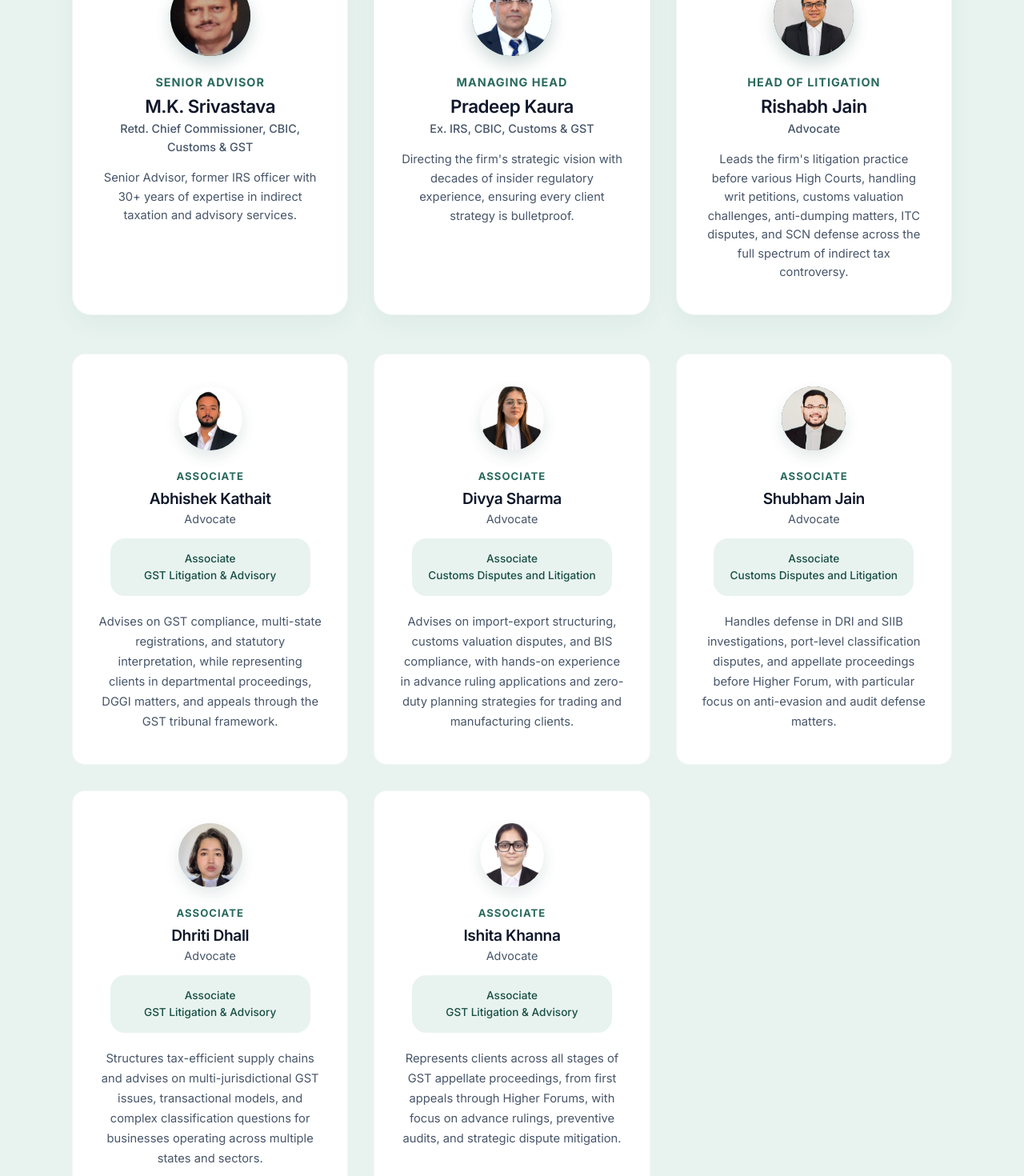
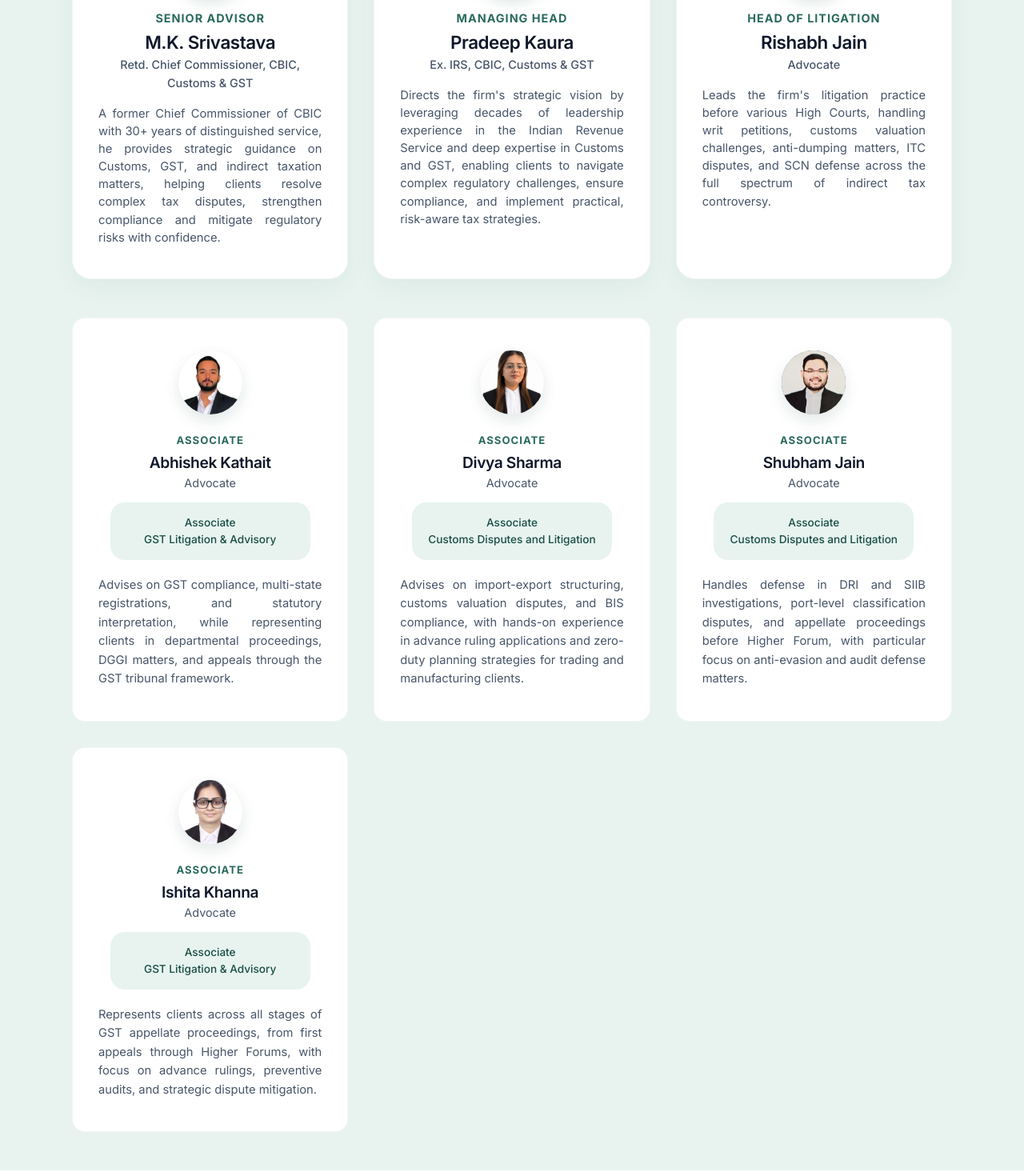
Before and after one commit to VaishnaviKathait55/Definites, a React (Vite) app in the folder client/: page /team in a window 1280 px wide. Shown: the part 480-1950 px from the top of the page at 80% size. Built offline with nearby package versions, Linux system fonts and the light colour scheme.

Commit message:
navbar and team section updated

```diff
--- a/client/src/components/Navbar.jsx
+++ b/client/src/components/Navbar.jsx
@@ -20,7 +20,7 @@ const Navbar = () => {
         <li><Link to="/about">About</Link></li>
         <li><Link to="/services">Services</Link></li>
         <li><Link to="/expertise">Expertise</Link></li>
-        <li><Link to="/testimonials">Testimonials</Link></li>
+        <li><Link to="/testimonials">Latest Updates</Link></li>
         <li><Link to="/team">Team</Link></li>
         <li><Link to="/contact">Contact</Link></li>
       </ul>
--- a/client/src/components/Team.jsx
+++ b/client/src/components/Team.jsx
@@ -1,7 +1,7 @@
 import React from 'react';
 
 import abhishekImg from '../assets/team/Abhishek Kathait.jpeg';
-import dhritiImg from '../assets/team/Dhriti Dhall.jpeg';
+// import dhritiImg from '../assets/team/Dhriti Dhall.jpeg';
 import divyaImg from '../assets/team/Divya Sharma.jpeg';
 import ishitaImg from '../assets/team/Ishita Khanna.jpeg';
 import mkImg from '../assets/team/MK Srivastava.jpeg';
@@ -16,7 +16,8 @@ const founders = [
     position: 'Senior Advisor',
     name: 'M.K. Srivastava',
     title: 'Retd. Chief Commissioner, CBIC, Customs & GST',
-    bio: 'Senior Advisor, former IRS officer with 30+ years of expertise in indirect taxation and advisory services.',
+    bio: "A former Chief Commissioner of CBIC with 30+ years of distinguished service, he provides strategic guidance on Customs, GST, and indirect taxation matters, helping clients resolve complex tax disputes, strengthen compliance and mitigate regulatory risks with confidence.",
+    // 'Senior Advisor, former IRS officer with 30+ years of expertise in indirect taxation and advisory services.',
   },
   {
     image: pradeepImg,
@@ -24,7 +25,8 @@ const founders = [
     position: 'Managing Head',
     name: 'Pradeep Kaura',
     title: 'Ex. IRS, CBIC, Customs & GST',
-    bio: "Directing the firm's strategic vision with decades of insider regulatory experience, ensuring every client strategy is bulletproof.",
+    // bio: "Directing the firm's strategic vision with decades of insider regulatory experience, ensuring every client strategy is bulletproof.",
+    bio:"Directs the firm's strategic vision by leveraging decades of leadership experience in the Indian Revenue Service and deep expertise in Customs and GST, enabling clients to navigate complex regulatory challenges, ensure compliance, and implement practical, risk-aware tax strategies.",
   },
   {
     image: rishabhImg,
@@ -60,14 +62,6 @@ const advocates = [
     title: 'Advocate',
     expertise: 'Customs Disputes and Litigation',
     bio: 'Handles defense in DRI and SIIB investigations, port-level classification disputes, and appellate proceedings before Higher Forum, with particular focus on anti-evasion and audit defense matters.',
-  },
-  {
-    image: dhritiImg,
-    name: 'Dhriti Dhall',
-    position: 'Associate',
-    title: 'Advocate',
-    expertise: 'GST Litigation & Advisory',
-    bio: 'Structures tax-efficient supply chains and advises on multi-jurisdictional GST issues, transactional models, and complex classification questions for businesses operating across multiple states and sectors.',
   },
   {
     image: ishitaImg,
--- a/client/src/index.css
+++ b/client/src/index.css
@@ -81,6 +81,10 @@ p {
   box-shadow: 0 10px 30px rgba(24, 78, 68, 0.1);
 }
 
+
+
+/* --------------------------                    NAVBAR SECTION            -------------------------------------- */
+
 .navbar {
   display: flex;
   justify-content: space-between;
@@ -199,8 +203,12 @@ p {
   border: 1px solid rgba(24, 78, 68, 0.1);
 }
 
+
+/* -----------------------------      ABOUT SECTION                ---------------------------------------- */
+
+
 .about-section {
-  padding: 8rem 5%;
+  padding: 3rem;
   background-color: var(--color-mint);
 }
 
@@ -308,8 +316,13 @@ p {
   }
 }
 
+
+/* ---------------------------------     SERVICE SECTION ---------------------------------------------------- */
+
+
 .services-section {
-  padding: 6rem 5% 3rem 5%;
+  /* padding: 6rem 5% 3rem 5%;  */
+  padding: 3rem;
   background-color: var(--color-white);
 }
 
@@ -495,6 +508,11 @@ p {
   }
 }
 
+
+
+/* -----------------------------------------     EXPERTISE SECTION     ----------------------------------------------- */
+
+
 .expertise-section {
   padding: 2rem 5% 8rem 5%;
   background-color: var(--color-white);
@@ -612,6 +630,10 @@ p {
   }
 }
 
+
+/* ----------------------------------------------          INSIGHTS SECTION         ----------------------------------------------- */
+
+
 .insights-section {
   padding: 6rem 5% 8rem 5%;
   background-color: var(--color-mint);
@@ -710,8 +732,11 @@ p {
   border-top: 1px solid transparent;
 }
 
+
+/*-----------------------------            TESTIMONIALS                           -------------------------- */
+
 .testimonials-section {
-  padding: 8rem 5%;
+  padding: 3rem ;
   background-color: var(--color-primary);
   color: var(--color-white);
   position: relative;
@@ -856,171 +881,12 @@ p {
   }
 }
 
-/* .team-section {
-  padding: 8rem 5%;
-  background-color: var(--color-mint);
-}
-
-.team-container {
-  max-width: 1100px;
-  margin: 4rem auto 0;
-  display: flex;
-  flex-direction: column;
-  gap: 3rem;
-}
-
-.founder-spotlight {
-  background-color: var(--color-white);
-  border-radius: var(--radius-lg);
+
+/* ------------------------------------------------      TEAM SECTION    -------------------------------------------------------------- */
+
+.team-section {
+  /* padding: 8rem 5%; */
   padding: 3rem;
-  display: flex;
-  align-items: center;
-  gap: 3rem;
-  box-shadow: 0 10px 30px rgba(24, 78, 68, 0.05);
-  border: 1px solid rgba(24, 78, 68, 0.05);
-}
-
-.founder-avatar-large {
-  width: 120px;
-  height: 120px;
-  border-radius: 50%;
-  background: linear-gradient(135deg, var(--color-primary), var(--color-primary-light));
-  display: flex;
-  align-items: center;
-  justify-content: center;
-  flex-shrink: 0;
-  color: var(--color-white);
-  font-size: 2.5rem;
-  font-family: var(--font-heading);
-  font-weight: 700;
-  box-shadow: 0 10px 20px rgba(24, 78, 68, 0.2);
-}
-
-.founder-role {
-  font-size: 0.9rem;
-  font-weight: 700;
-  color: var(--color-primary-light);
-  text-transform: uppercase;
-  letter-spacing: 1px;
-  margin-bottom: 0.5rem;
-  display: block;
-}
-
-.founder-details h3 {
-  font-size: 2.2rem;
-  color: var(--text-main);
-  margin-bottom: 0.2rem;
-}
-
-.founder-credentials {
-  color: var(--text-muted);
-  font-weight: 500;
-  margin-bottom: 1rem;
-}
-
-.founder-bio {
-  font-size: 1rem;
-  line-height: 1.6;
-  max-width: 600px;
-}
-
-.advocates-grid {
-  display: grid;
-  grid-template-columns: repeat(3, 1fr);
-  gap: 2rem;
-}
-
-.team-card {
-  background-color: var(--color-white);
-  border-radius: var(--radius-md);
-  padding: 2.5rem 2rem;
-  display: flex;
-  flex-direction: column;
-  align-items: center;
-  text-align: center;
-  transition: var(--transition-smooth);
-  border: 1px solid rgba(24, 78, 68, 0.05);
-}
-
-.team-card:hover {
-  transform: translateY(-8px);
-  box-shadow: 0 15px 30px rgba(24, 78, 68, 0.08);
-  border-color: var(--color-primary-light);
-}
-
-.team-avatar {
-  width: 80px;
-  height: 80px;
-  border-radius: 50%;
-  background-color: var(--color-mint);
-  color: var(--color-primary);
-  display: flex;
-  align-items: center;
-  justify-content: center;
-  font-size: 1.5rem;
-  font-weight: 700;
-  font-family: var(--font-heading);
-  margin-bottom: 1.5rem;
-  transition: var(--transition-smooth);
-}
-
-.team-card:hover .team-avatar {
-  background-color: var(--color-primary);
-  color: var(--color-white);
-}
-
-.team-info h4 {
-  font-size: 1.2rem;
-  color: var(--text-main);
-  margin-bottom: 0.3rem;
-}
-
-.team-role {
-  font-size: 0.9rem;
-  color: var(--text-muted);
-  display: block;
-  margin-bottom: 1.2rem;
-}
-
-.team-focus {
-  font-size: 0.85rem;
-  color: var(--color-primary);
-  font-weight: 500;
-  display: flex;
-  align-items: center;
-  justify-content: center;
-  gap: 0.4rem;
-  background-color: var(--color-mint);
-  padding: 6px 12px;
-  border-radius: 50px;
-}
-
-.focus-dot {
-  width: 6px;
-  height: 6px;
-  background-color: var(--color-primary);
-  border-radius: 50%;
-}
-
-@media (max-width: 960px) {
-  .advocates-grid {
-    grid-template-columns: repeat(2, 1fr);
-  }
-  .founder-spotlight {
-    flex-direction: column;
-    text-align: center;
-    gap: 2rem;
-  }
-}
-
-@media (max-width: 600px) {
-  .advocates-grid {
-    grid-template-columns: 1fr;
-  }
-} */
-
-.team-section {
-  padding: 8rem 5%;
   background-color: var(--color-mint);
 }
 
@@ -1109,7 +975,10 @@ p {
 
 .founder-bio {
   font-size: 0.92rem;
-  line-height: 1.6;
+  line-height: 1.5;
+  text-align: justify;
+  text-justify: inter-word; /* Better spacing in supported browsers */
+
 }
 
 /* ── Advocates grid (rows 2 & 3) ── */
@@ -1205,6 +1074,12 @@ p {
   color: var(--text-muted);
   display: block;
   margin-bottom: 1rem;
+}
+
+.team-bio {
+  text-align: justify;
+  text-justify: inter-word; /* Better spacing in supported browsers */
+  line-height: 1.6;
 }
 
 .team-focus {
@@ -1250,6 +1125,11 @@ p {
     grid-template-columns: 1fr;
   }
 }
+
+
+/* ----------------------------------     CONTACT SECTION     ------------------------------------------------------ */
+
+
 
 .contact-section {
   background-color: var(--color-primary);
@@ -2105,7 +1985,7 @@ p {
 }
 
 .auth-form input,
-.textarea-label textarea {
+.auth-form textarea {
   border: 1px solid #e2e8e5;
   background: #fff;
   color: #1a201e;
@@ -2113,14 +1993,22 @@ p {
   padding: 1rem;
   font: inherit;
   transition: all 0.2s;
-}
+  width: 100%;
+  box-sizing: border-box;
+}
+
+.auth-form textarea{
+  resize:none;
+}
+
 
 .auth-form input:focus,
-.textarea-label textarea:focus {
+.auth-form textarea:focus {
   outline: none;
   border-color: #184e44;
   box-shadow: 0 0 0 4px rgba(24, 78, 68, 0.05);
 }
+
 .auth-submit-btn {
   width: 100%;
   background: #184e44;
@@ -2501,7 +2389,7 @@ p {
 }
 
 
-/* Disclaimer */
+/*--------------------------------      DISCLAIMER        --------------------------------------------------- */
 .disclaimer-overlay {
   position: fixed;
   inset: 0;
```
